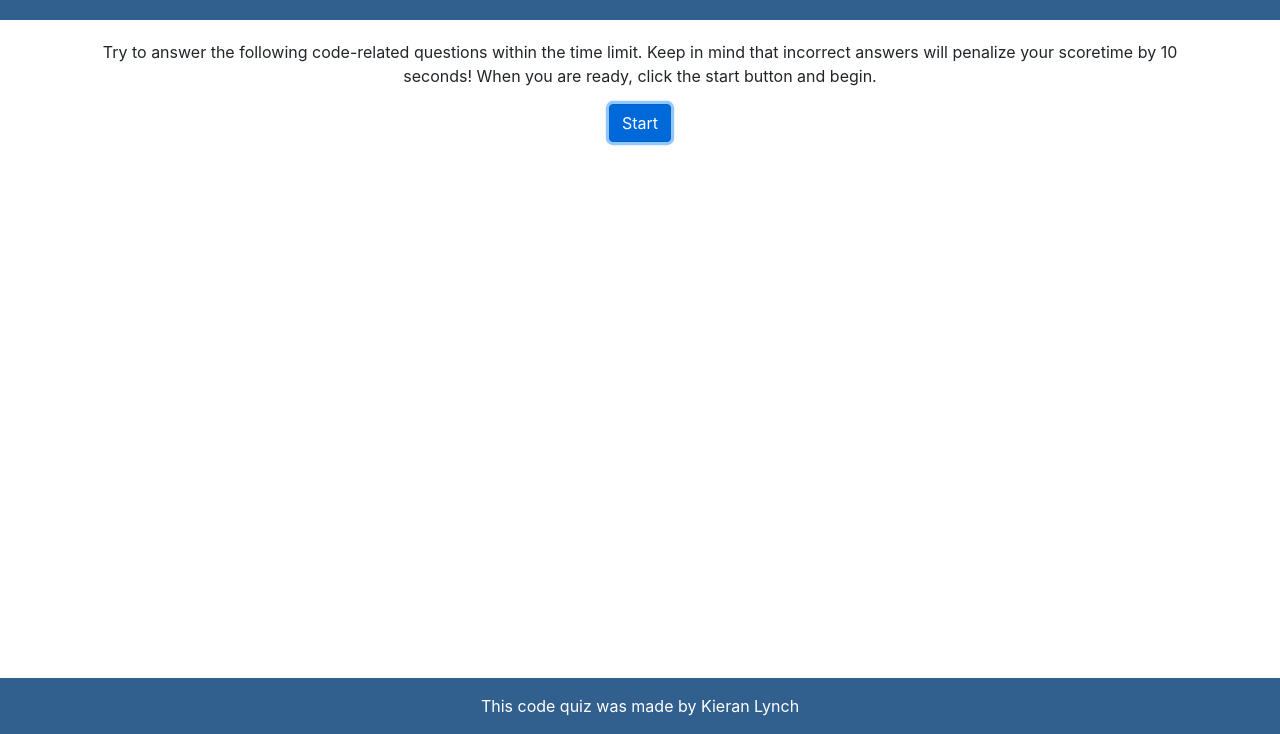
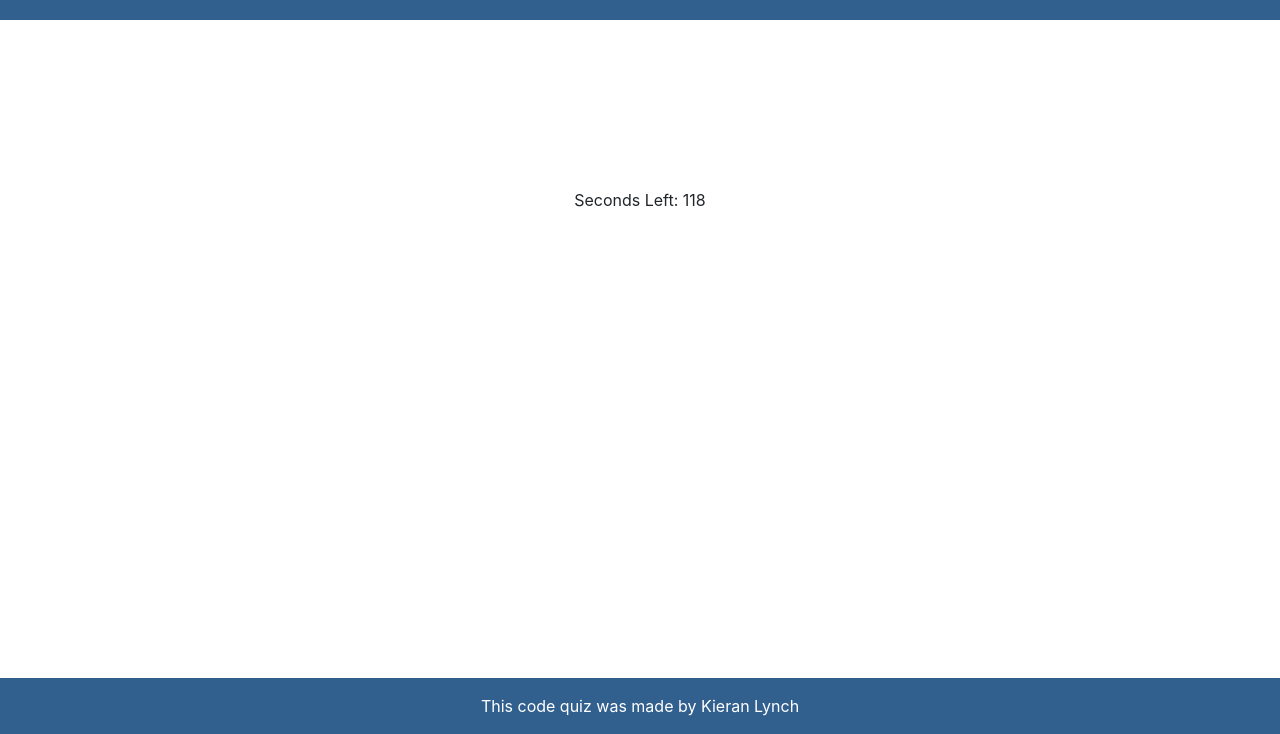
Before and after one commit to klynch94/Code-Quiz, a plain HTML site: page index.html in a window 1280 px wide. Both pictures are taken after a click on the button "Start". Shown: the part 66-800 px from the top of the page. Drawn offline with nearby package versions, Linux system fonts and the light colour scheme.

Commit message:
created timer and added functionality to start button

```diff
--- a/index.html
+++ b/index.html
@@ -19,11 +19,19 @@
         </div>
     </header>
 
-    <main class="container maincontainer card-body">
-        <p>Try to answer the following code-related questions within the time limit. Keep in mind that incorrect answers will penalize your scoretime by 10 seconds! When you are ready, click the start button and begin.</p>
-        <button type="button" class="btn btn-primary">
-            Start
-        </button>
+    <main class="content-section">
+        <div class="container maincontainer card-body">
+            <div id="begin-text">
+                <p>Try to answer the following code-related questions within the time limit. Keep in mind that incorrect answers will penalize your scoretime by 10 seconds! When you are ready, click the start button and begin.</p>
+                <button type="button" id="startbutton" class="btn btn-primary">
+                Start
+                </button>
+            </div>
+        </div>
+
+        <aside class="hide" id="countdown-timer">
+            <p>Seconds Left: <span id="timer">120</span></p>
+        </aside>
     </main>
 
 
@@ -34,5 +42,8 @@
           <p>This code quiz was made by Kieran Lynch</p>
         </div>
     </footer>
+
+    <script src="script.js"></script>
+
 </body>
 </html>
--- a/script.js
+++ b/script.js
@@ -0,0 +1,46 @@
+// time variable - timer (this will double as score variable)
+
+// When start button is clicked (add an event listener), start a timer.
+
+// When start button is clicked, present user with first question
+
+// When user selects answer to question, present user with correct or incorrect for 1 second.
+
+// When user answers question, wait 1 second before moving onto next question
+
+// If user answers question incorrectly, then subtract 10 seconds from time variable
+
+// when last question is answered, capture and grab time variable which is the final score.
+
+// Store this score in memory with ability to label it (think object with key and value)
+
+var startbtn = document.getElementById('startbutton');
+var instructions = document.getElementById('begin-text');
+var timer = document.getElementById("timer");
+var timerdiv = document.getElementById("countdown-timer");
+
+
+startbtn.addEventListener('click', startGame);
+
+// Starting the game function. Starts the timer and hides instructions when start is clicked
+function startGame() {
+    console.log("started");
+    instructions.classList.add("hide");
+    timerdiv.classList.remove("hide");
+    scoreTimer();
+    // show first question
+};
+
+// Creating the timer
+function scoreTimer() {
+    var secondsLeft = 120;
+    var timerinterval = setInterval(function() {
+        secondsLeft--;
+        timer.textContent = secondsLeft;
+
+        if (secondsLeft === 0) {
+            alert("your out of time!")
+            clearInterval(timer);
+        }
+    }, 1000);
+}
--- a/style.css
+++ b/style.css
@@ -7,7 +7,16 @@
 
 .maincontainer {
     text-align: center;
+    margin-top: 10%;
+}
 
+#countdown-timer {
+    text-align: center;
+    margin-bottom: 0px;
+}
+
+.hide {
+    display: none;
 }
 
 #footerid {
```
